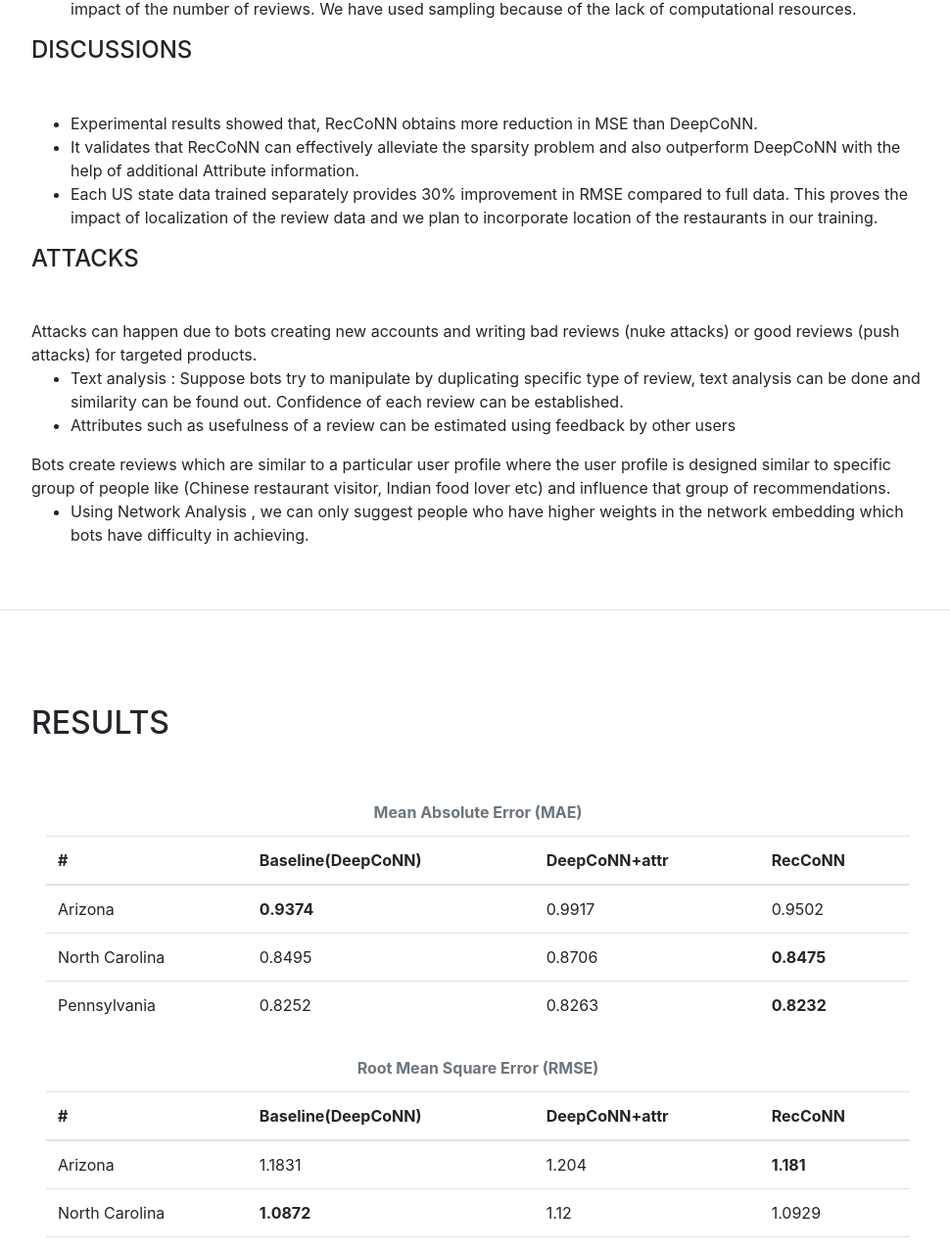
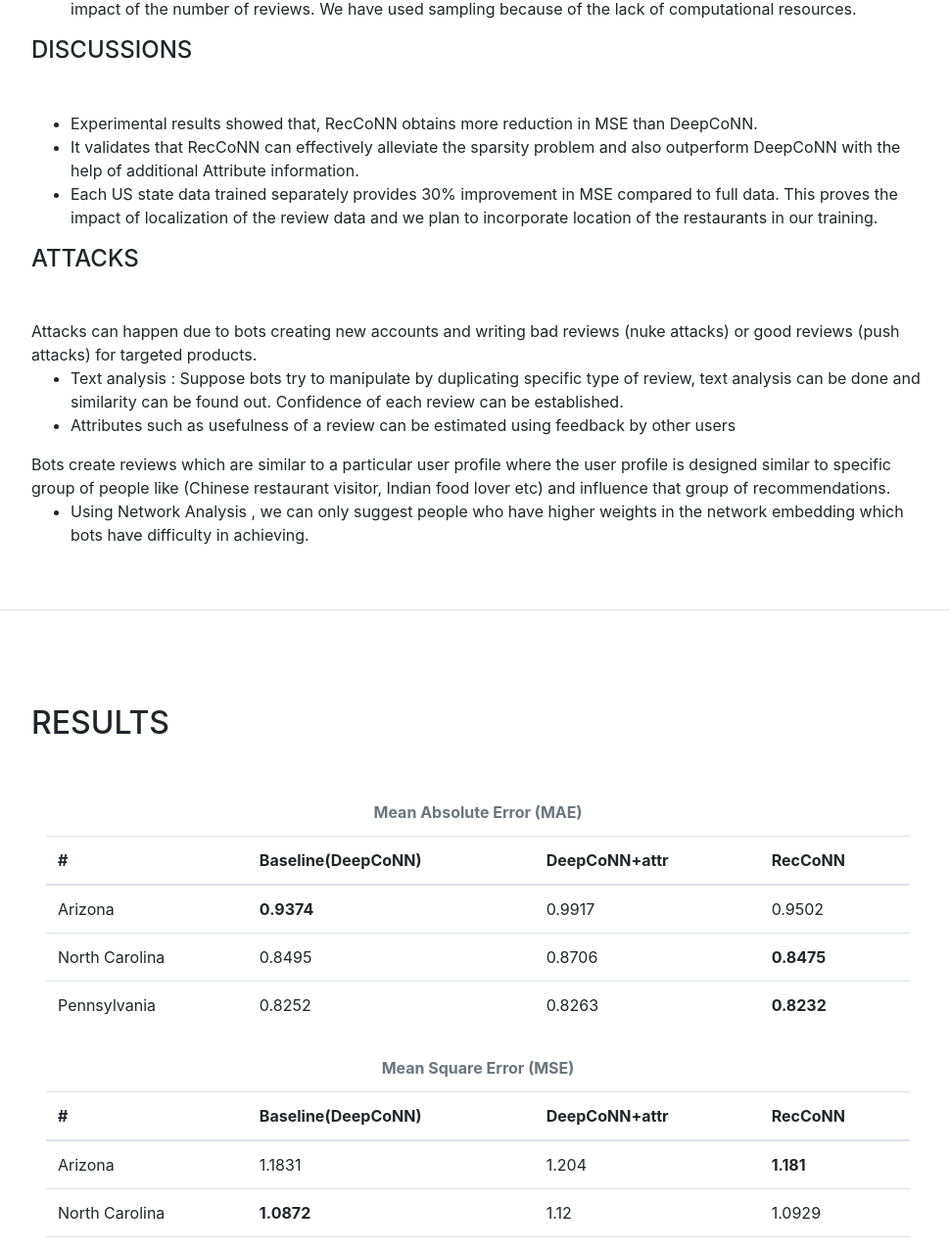
Before and after one commit to ashok-gowda/RecCoNN.github.io, a website with bundled scripts: page index.html in a window 1280 px wide. Shown: the part 5729-7007 px from the top of the page at 98% size, without its empty margins (288-1258 px from the left). Built offline with nearby package versions, Linux system fonts and the light colour scheme; a web font is replaced by a local one.

Commit message:
Changes from RMSE to MSE

```diff
--- a/index.html
+++ b/index.html
@@ -309,7 +309,7 @@ Lei Zheng, Vahid Noroozi, Philip S. Yu</li>
             <li>It validates that RecCoNN can effectively alleviate the sparsity problem and also outperform DeepCoNN with the help of additional Attribute information.</li>
             </div>
             <div class="row">
-            <li>Each US state data trained separately provides 30% improvement in RMSE compared to full data. This proves the impact of localization of the review data and we plan to incorporate location of the restaurants in our training.</li>
+            <li>Each US state data trained separately provides 30% improvement in MSE compared to full data. This proves the impact of localization of the review data and we plan to incorporate location of the restaurants in our training.</li>
             </div>
             </ul>
 
@@ -383,7 +383,7 @@ Lei Zheng, Vahid Noroozi, Philip S. Yu</li>
 
   		  <div class="table-responsive">
   			   <table class="table">
-  			   <caption style="caption-side: top"><center><b>Root Mean Square Error (RMSE)</b></center></caption>
+  			   <caption style="caption-side: top"><center><b>Mean Square Error (MSE)</b></center></caption>
   			   <thead>
   			   <tr>
   			   <th>#</th>
```
